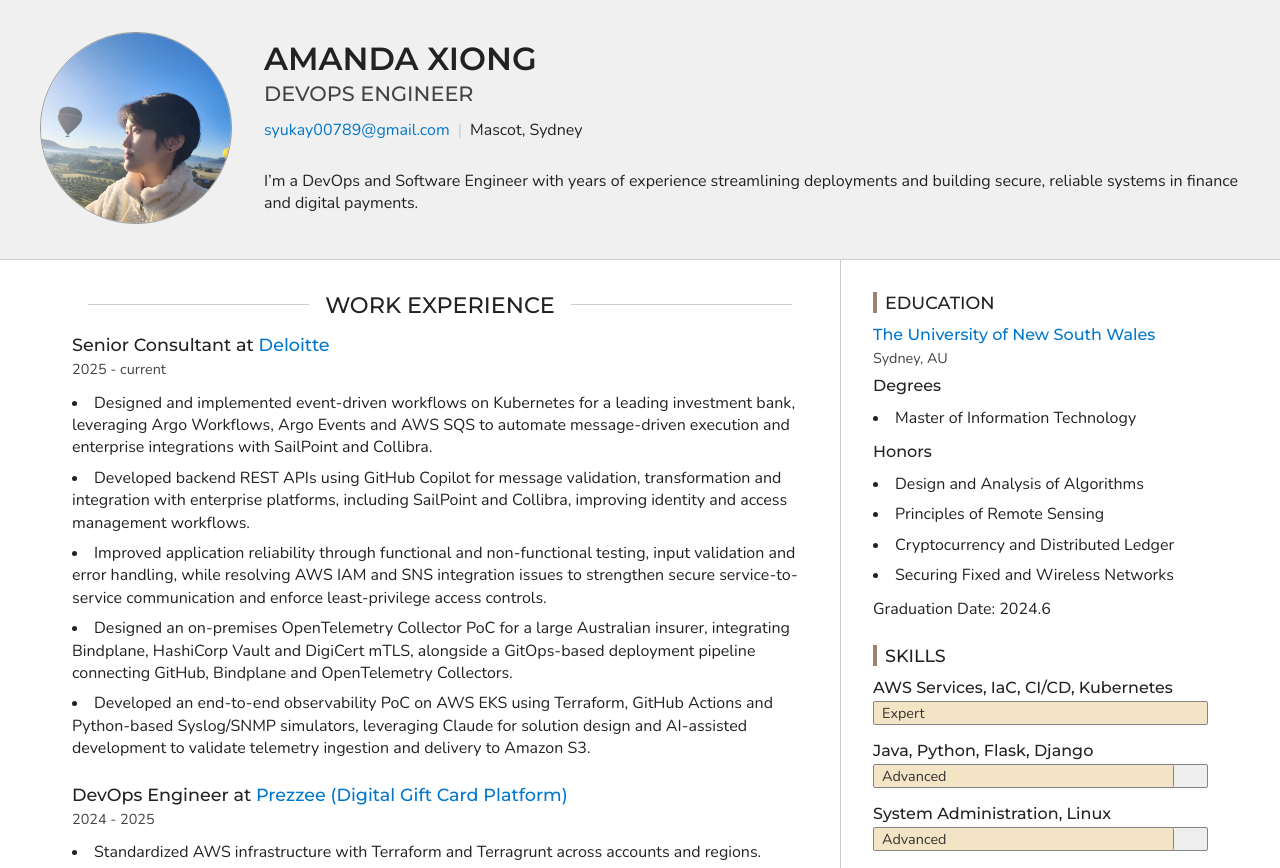
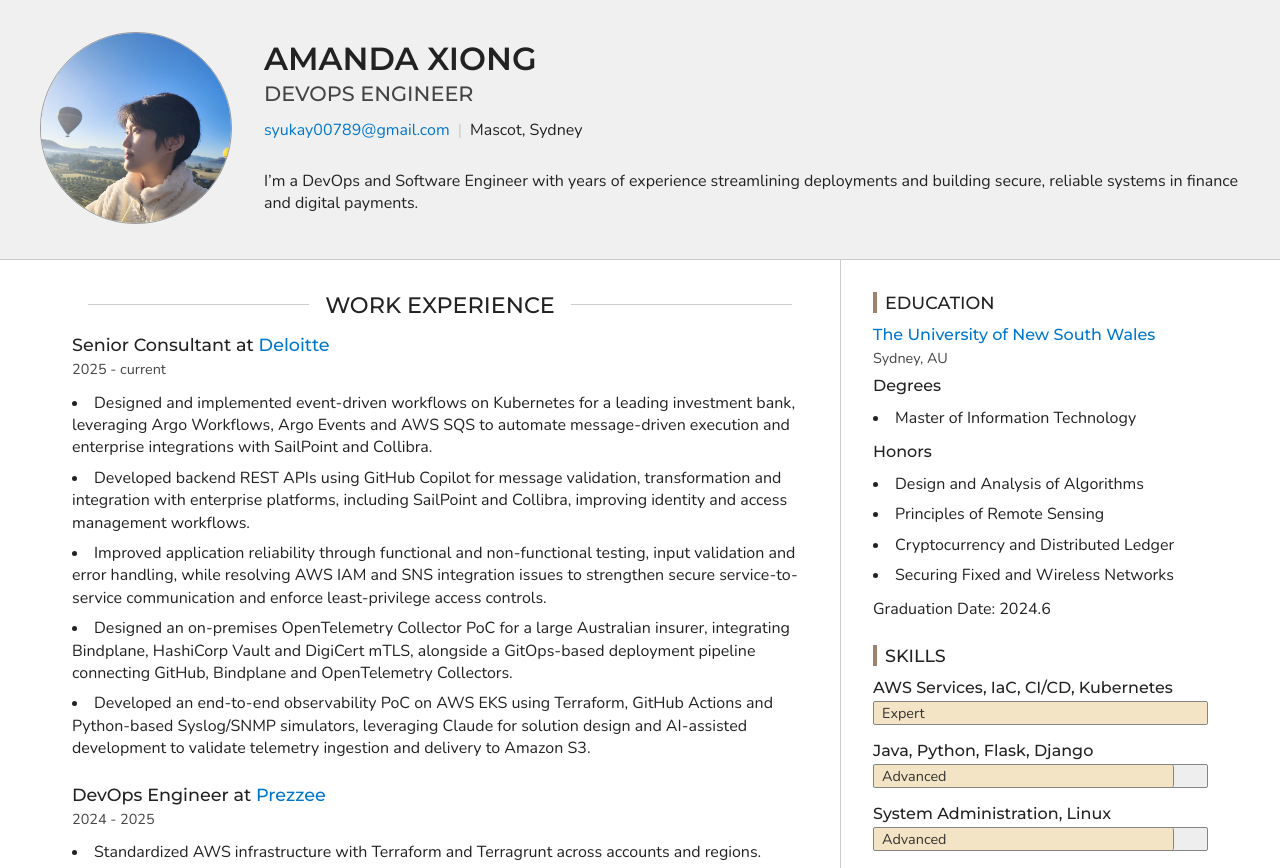
Before and after one commit to syukay/syukay.github.io, a plain HTML site: page index.html in a window 1280 px wide. Shown: the top 868 px of the page. Drawn offline with nearby package versions, Linux system fonts and the light colour scheme.

Commit message:
Update the name for Prezzee

```diff
--- a/index.html
+++ b/index.html
@@ -183,7 +183,7 @@
                 <section>
                   <h3>
 
-                      DevOps Engineer at <a href="https://www.prezzee.com.au/">Prezzee (Digital Gift Card Platform)</a>
+                      DevOps Engineer at <a href="https://www.prezzee.com.au/">Prezzee</a>
 
                   </h3>
 
```
